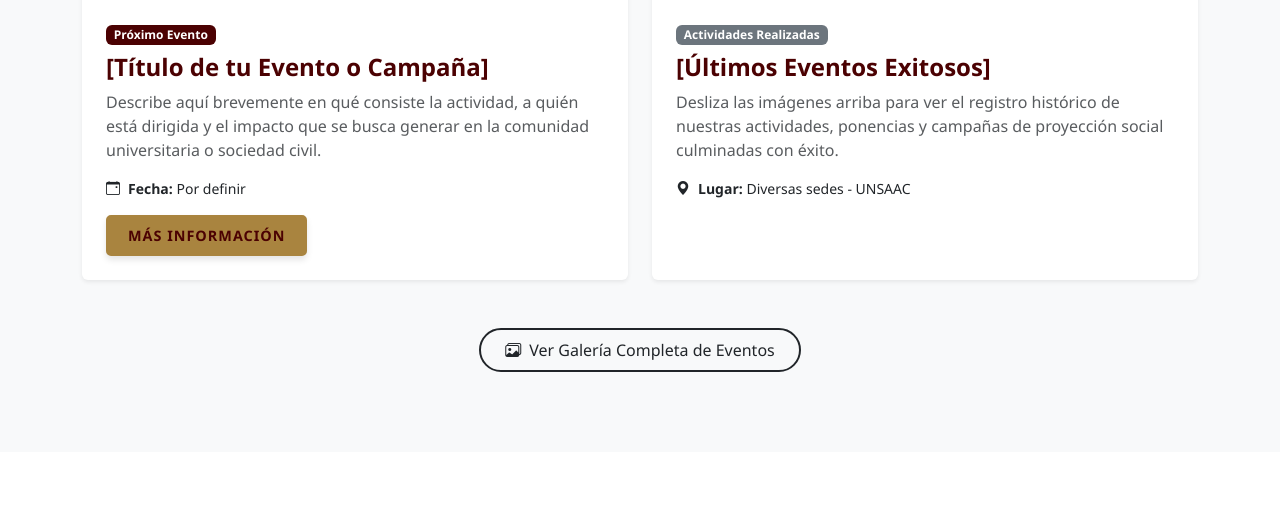
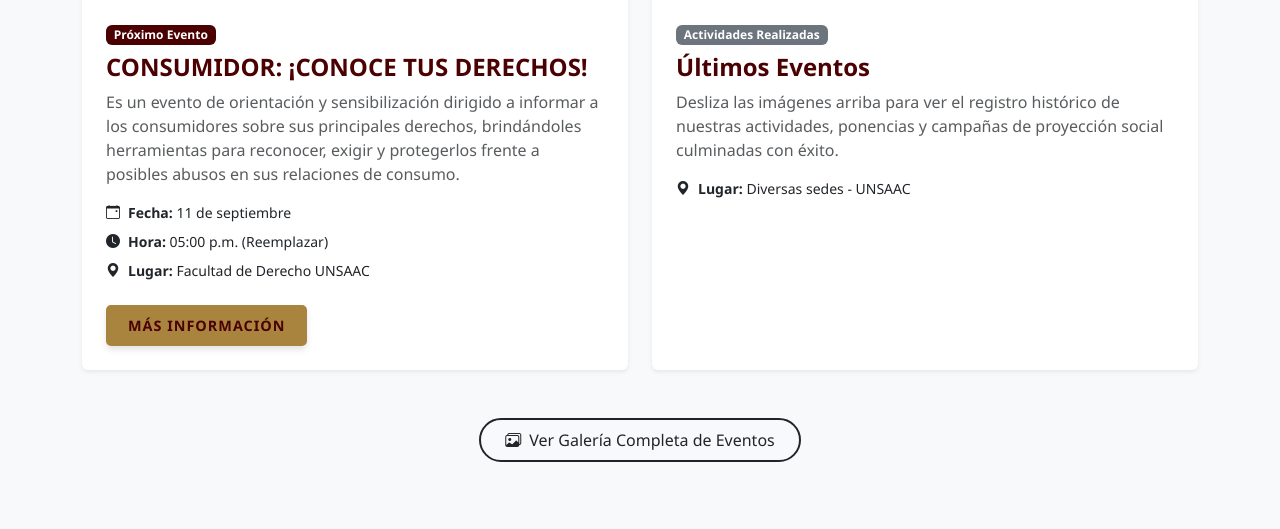
Before and after one commit to clinicajuridicaunsaac/clinicajuridicaunsaac.github.io, a plain HTML site: page index.html in a window 1280 px wide. Shown: the part 5552-6081 px from the top of the page. Drawn offline with nearby package versions, Linux system fonts and the light colour scheme.

Commit message:
Update index.html

```diff
--- a/index.html
+++ b/index.html
@@ -366,17 +366,24 @@
 
                 <div class="col-lg-6">
     <div class="card shadow-sm border-0 h-100">
-                        <img src="evento1.jpg" class="card-img-top" alt="Afiche Evento 1" style="height: 250px; object-fit: cover;">
+        <img src="evento1.png" class="card-img-top" alt="Afiche Evento 1" style="height: 250px; object-fit: cover;">
         <div class="card-body p-4">
             <span class="badge mb-2" style="background-color: var(--color-granate);">Próximo Evento</span>
-                            <h4 class="card-title fw-bold" style="color: var(--color-granate);">[Título de tu Evento o Campaña]</h4>
-                            <p class="card-text text-muted">Describe aquí brevemente en qué consiste la actividad, a quién está dirigida y el impacto que se busca generar en la comunidad universitaria o sociedad civil.</p>
-                            <p class="mb-3 small"><strong><i class="bi bi-calendar-event me-2 text-dorado"></i>Fecha:</strong> Por definir</p>
+            <!-- Limpié el texto del título para que quede solo el nombre del evento -->
+            <h4 class="card-title fw-bold" style="color: var(--color-granate);">CONSUMIDOR: ¡CONOCE TUS DERECHOS!</h4>
+            <p class="card-text text-muted">Es un evento de orientación y sensibilización dirigido a informar a los consumidores sobre sus principales derechos, brindándoles herramientas para reconocer, exigir y protegerlos frente a posibles abusos en sus relaciones de consumo.</p>
+
+            <!-- Bloque de Fecha, Hora y Lugar -->
+            <div class="mt-3 mb-4">
+                <p class="mb-2 small"><strong><i class="bi bi-calendar-event me-2 text-dorado"></i>Fecha:</strong> 11 de septiembre</p>
+                <p class="mb-2 small"><strong><i class="bi bi-clock-fill me-2 text-dorado"></i>Hora:</strong> 05:00 p.m. (Reemplazar)</p>
+                <p class="mb-0 small"><strong><i class="bi bi-geo-alt-fill me-2 text-dorado"></i>Lugar:</strong> Facultad de Derecho UNSAAC</p>
+            </div>
+
             <a href="#" class="btn-dinamico" style="padding: 8px 20px; font-size: 0.9rem;">Más Información</a>
         </div>
     </div>
 </div>
-
                 <div class="col-lg-6">
                     <div class="card shadow-sm border-0 h-100">
 
@@ -411,7 +418,7 @@
 
                         <div class="card-body p-4">
                             <span class="badge mb-2 bg-secondary">Actividades Realizadas</span>
-                            <h4 class="card-title fw-bold" style="color: var(--color-granate);">[Últimos Eventos Exitosos]</h4>
+                            <h4 class="card-title fw-bold" style="color: var(--color-granate);">Últimos Eventos</h4>
                             <p class="card-text text-muted">Desliza las imágenes arriba para ver el registro histórico de nuestras actividades, ponencias y campañas de proyección social culminadas con éxito.</p>
                             <p class="mb-3 small"><strong><i class="bi bi-geo-alt-fill me-2 text-dorado"></i>Lugar:</strong> Diversas sedes - UNSAAC</p>
                         </div>
```
Lines whose indentation alone changed are shown as unchanged.
